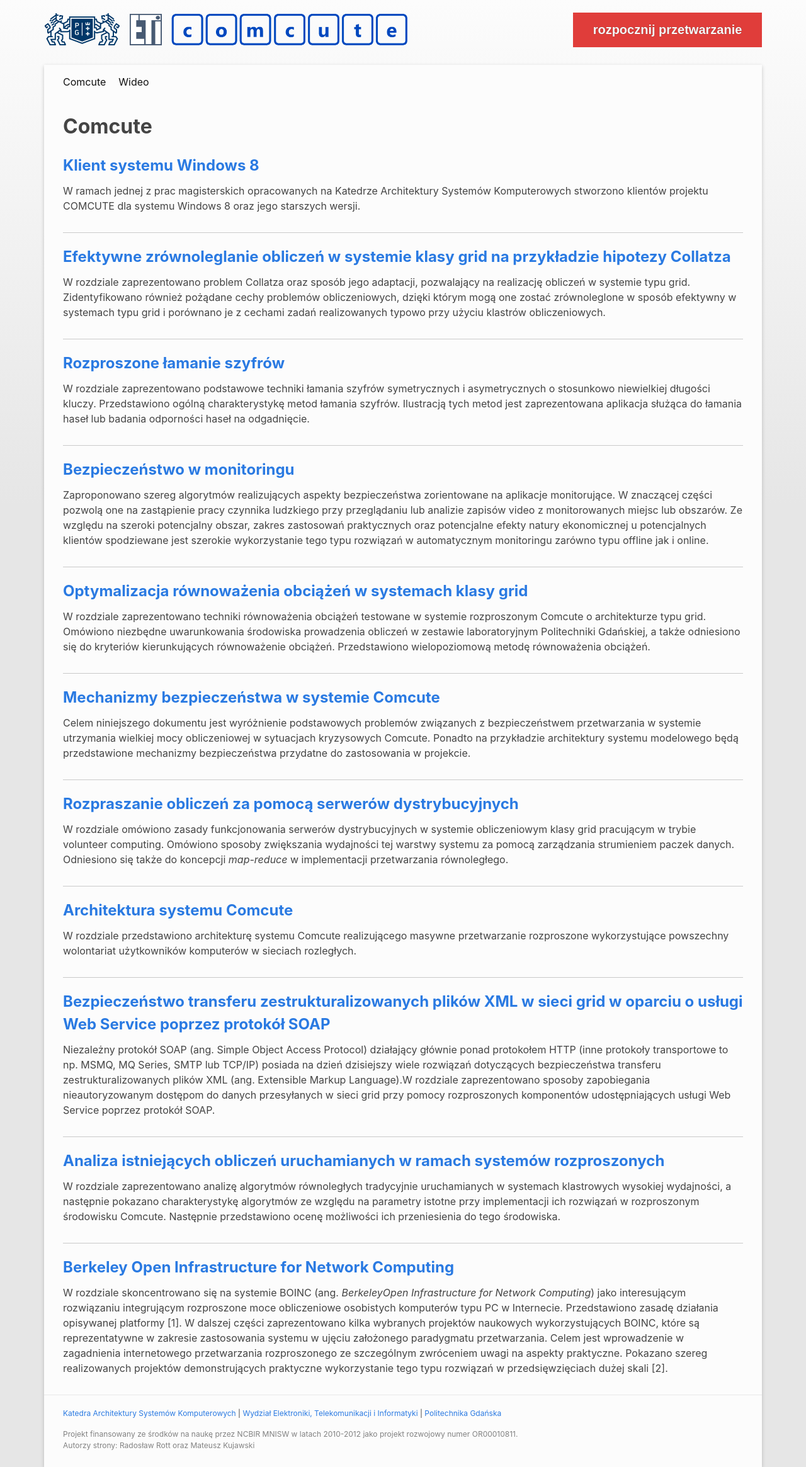
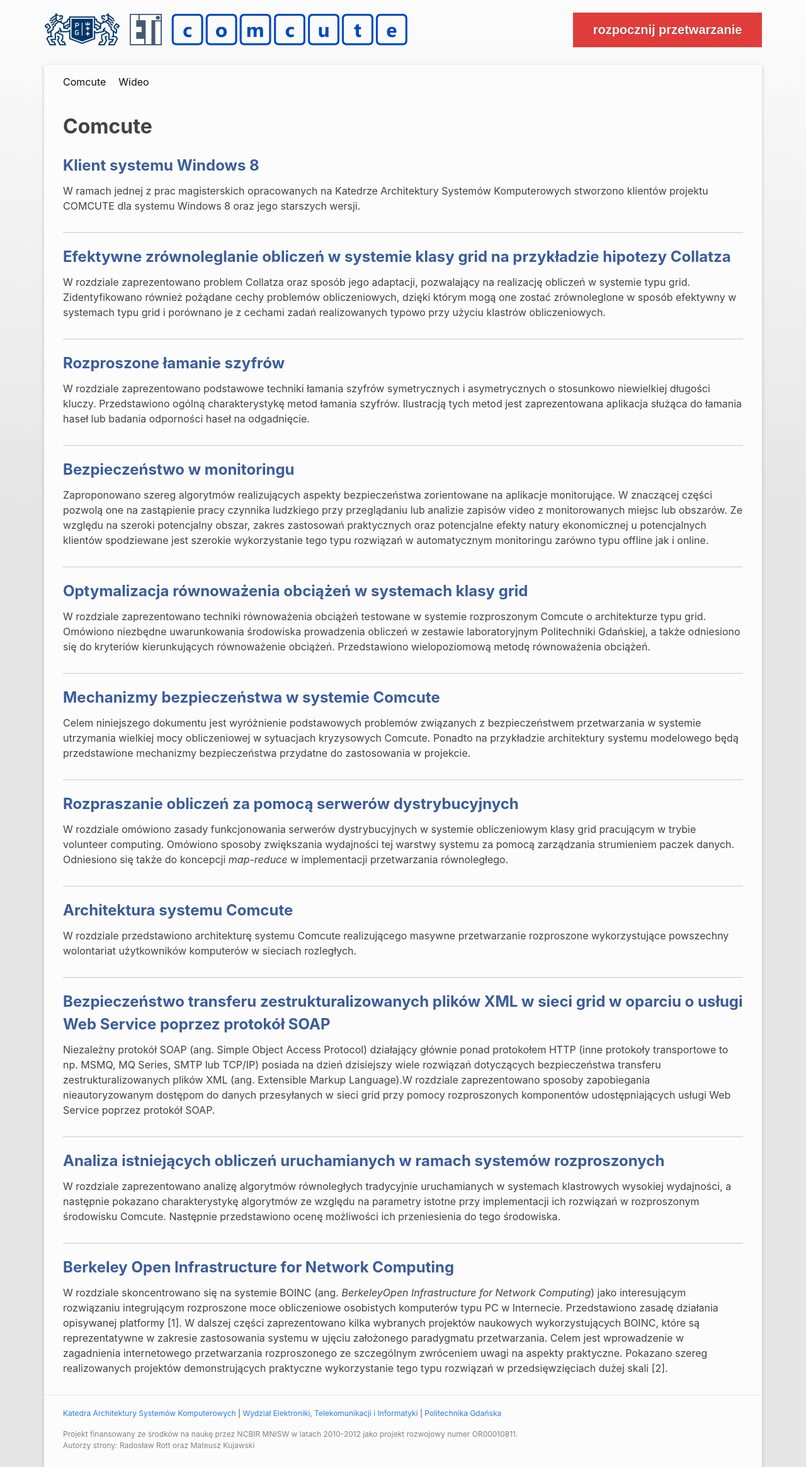
Before and after one commit to Rocik/comcute, a Jekyll site: the page built from comcute.md, in a window 1280 px wide. Shown: the whole page at 63% size. Built offline with Jekyll 4.4.1, drawn with Linux system fonts in a browser that asks for light colours; comment, search, counter and statistics services are not loaded.

Commit message:
Improve posts style

```diff
--- a/_sass/_base.scss
+++ b/_sass/_base.scss
@@ -181,3 +181,16 @@ table {
         border: 1px solid $grey-color-light;
     }
 }
+
+
+/**
+ * Description list
+ */
+dl {
+    margin-left: $spacing-unit / 2;
+}
+
+dd {
+    margin-left: $spacing-unit / 2;
+    margin-bottom: $spacing-unit / 3;
+}
--- a/_sass/_layout.scss
+++ b/_sass/_layout.scss
@@ -260,7 +260,7 @@ $header-width: 900px !default;
  * Page content
  */
 .page-content {
-    color: #444;
+    color: $grey-color-dark;
 }
 
 .page-heading {
@@ -294,6 +294,16 @@ $header-width: 900px !default;
 .post-link {
     display: block;
     @include relative-font-size(1.5);
+
+    color: #3b5c9b;
+
+    &:visited {
+        color: #3b5c9b;
+    }
+
+    &:hover {
+        color: #5178BC;
+    }
 }
 
 
@@ -383,13 +393,3 @@ figure {
         padding-left: 1em;
     }
 }
-
-
-dl {
-    margin-left: $spacing-unit / 2;
-}
-
-dd {
-    margin-left: $spacing-unit / 2;
-    margin-bottom: $spacing-unit / 3;
-}
```
